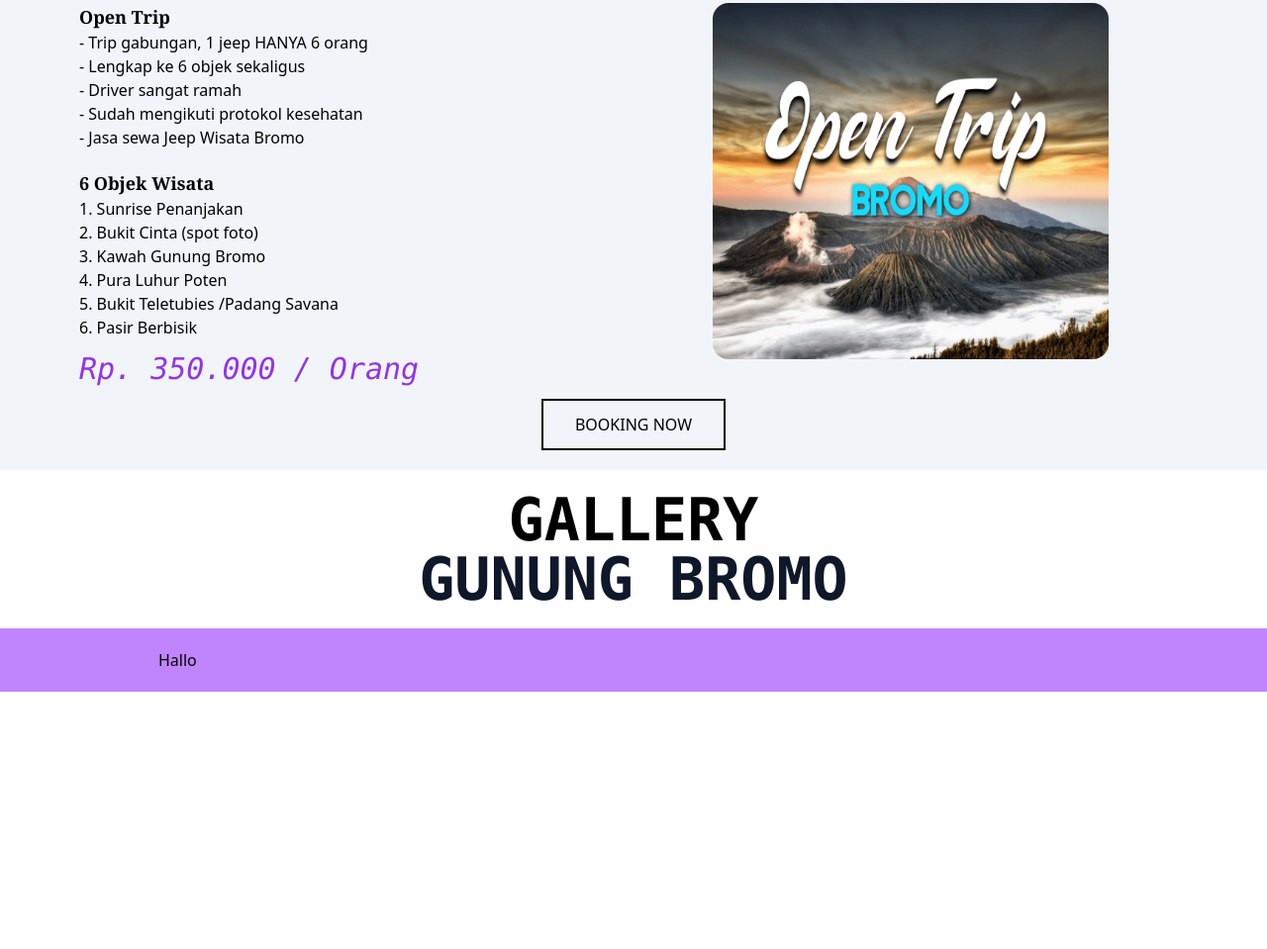
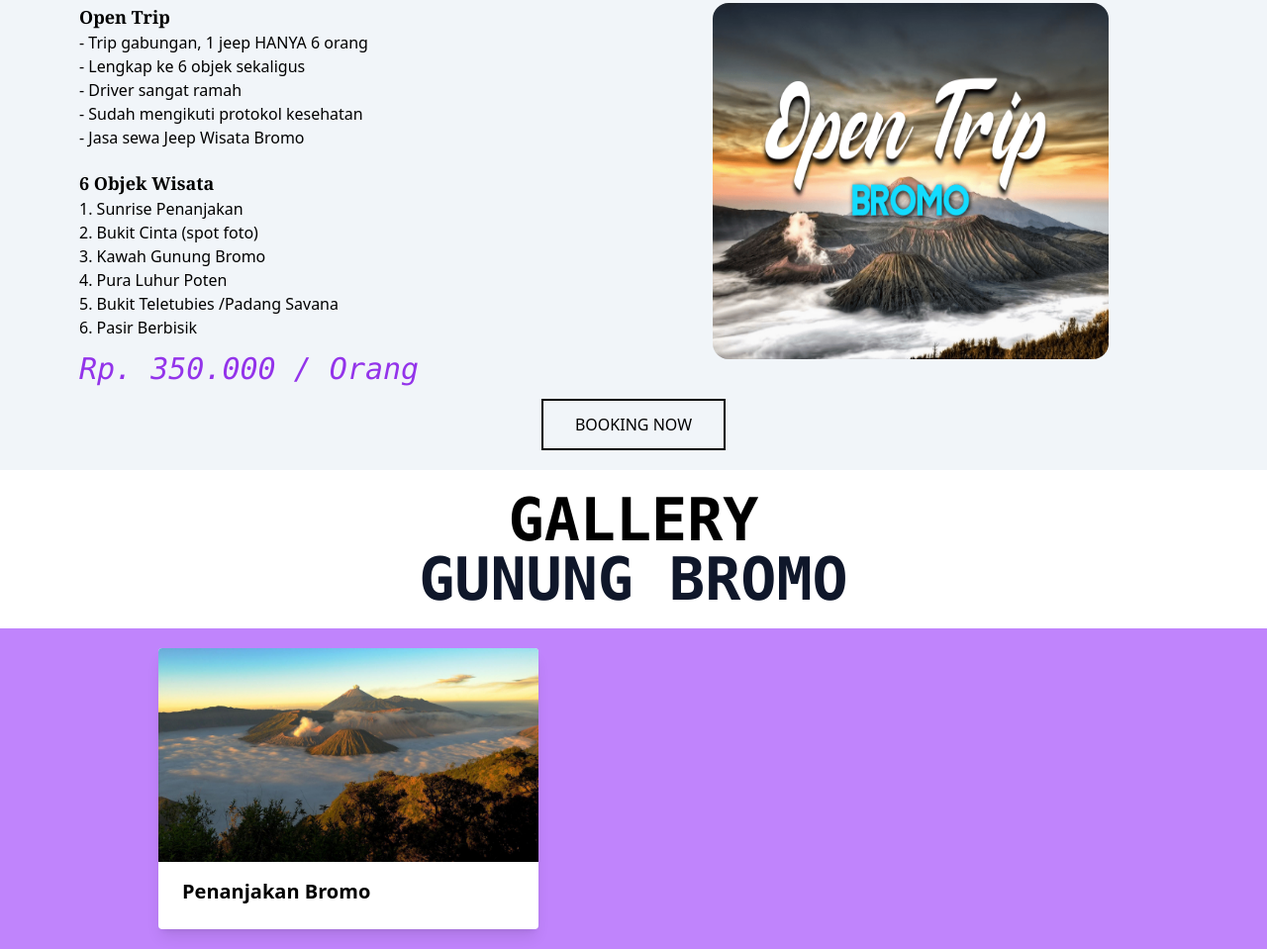
Before and after one commit to farhanariyanto03/UI_WEB, a website: page index.html in a window 1280 px wide. Shown: the part 813-1772 px from the top of the page at 99% size. Before the commit the page ends 1512 px from the top, so only its background shows below. Drawn offline with Linux system fonts and the light colour scheme.

Commit message:
Gallery gunung bromo
menambahkan konten galery gunung bromo

```diff
--- a/index.html
+++ b/index.html
@@ -87,7 +87,14 @@
         </div>
         <div class="bg-purple-400 py-5">
             <div class="container flex flex-wrap px-40">
-                <h1>Hallo</h1>
+                <div class="max-w-sm rounded overflow-hidden bg-white shadow-lg">
+                    <img class="w-full" src="public/img/penanjakan bromo.jpg" alt="Penanjakan Bromo">
+                    <div class="px-6 py-4">
+                        <div class="font-bold text-xl mb-2">
+                            Penanjakan Bromo
+                        </div>
+                    </div>
+                </div>
             </div>
         </div>
     </section>
```
Also changed, not shown: public/img/bukit cinta bromo.jpg (added), public/img/bukit teletubis.jpg (added), public/img/kawah gunung bromo.jpg (added), public/img/pasir berbisik.jpg (added), public/img/penanjakan bromo.jpg (added), public/img/pura luhur poten.jpg (added), src/output.css.
